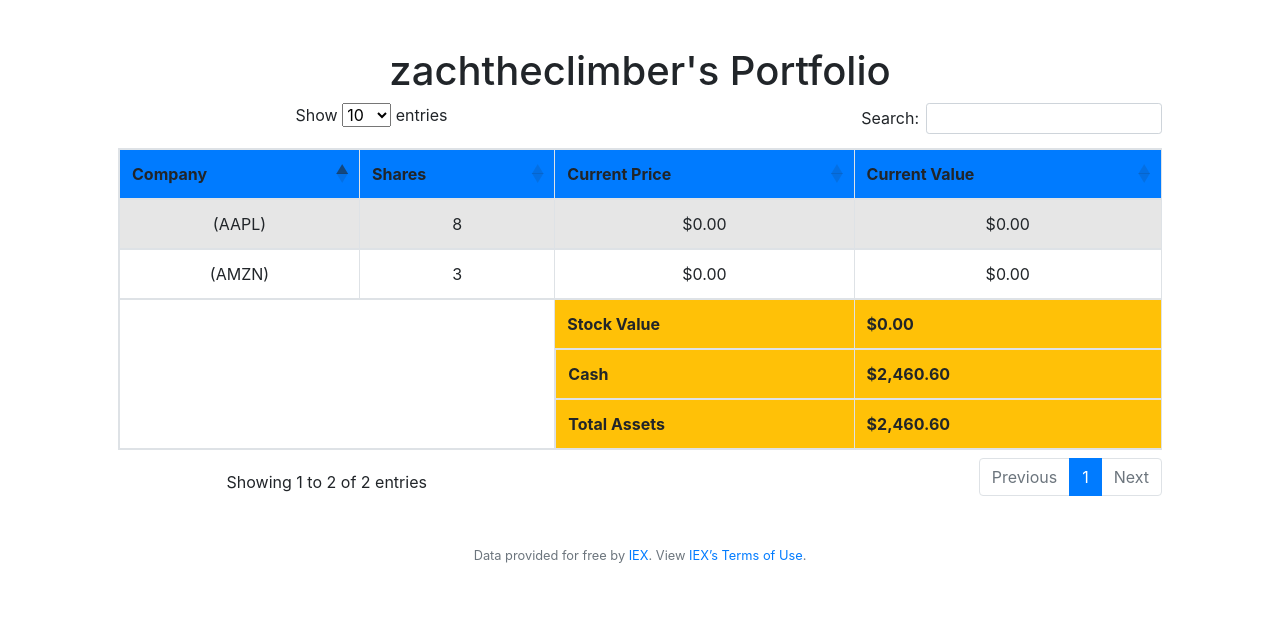
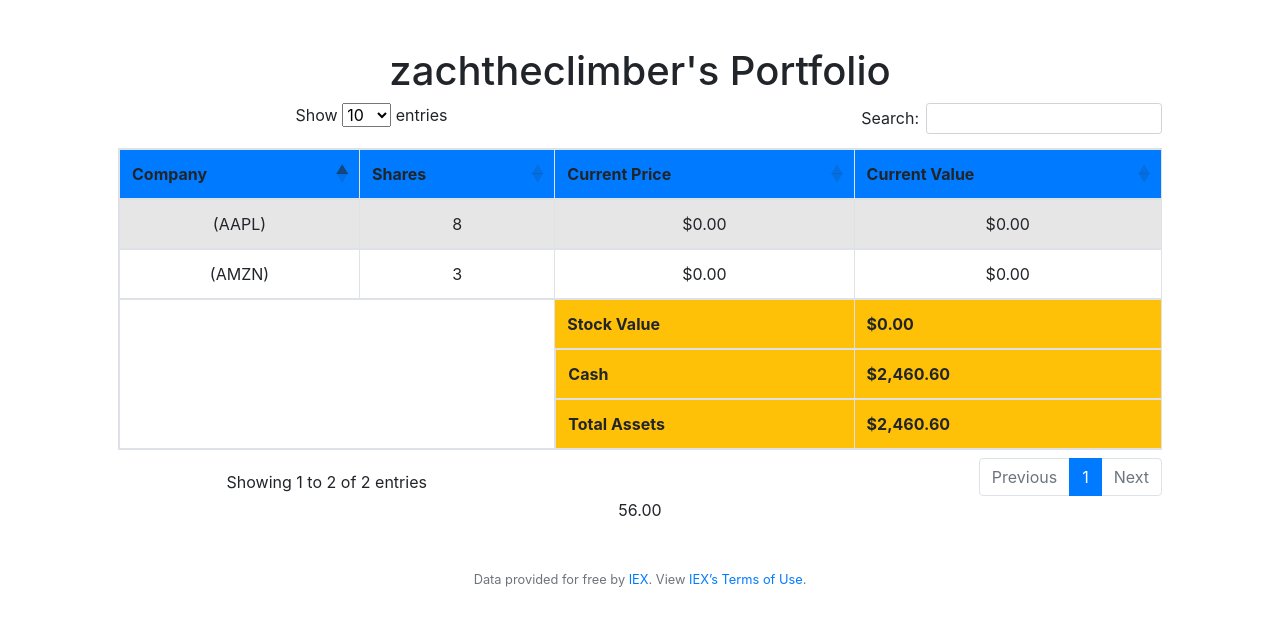
Before and after one commit to zach-wahrer/cs50-projects, a Flask app: page / in a window 1280 px wide. Shown: the part 77-703 px from the top of the page. Run offline with Flask 2, Linux system fonts and the light colour scheme; a user stored in the database is signed in; data comes from the database, SQL or seed files in the repository; data that the repository does not hold is empty; some libraries are stand-ins or nearby versions.

Commit message:
automated commit by check50 [check50=True]

```diff
--- a/templates/index.html
+++ b/templates/index.html
@@ -47,7 +47,7 @@
                 </tr>
             </tfoot>
         </table>
-
+56.00
         <script>
             $(document).ready(function() {
                 $('#stock-table').DataTable();
```
